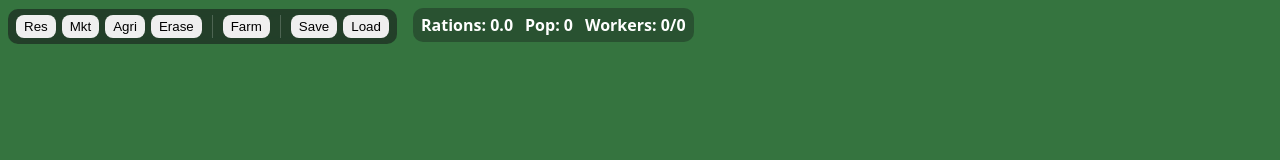
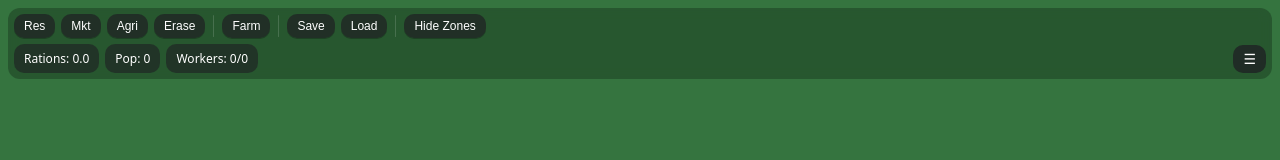
Before and after one commit to jonathanmsaylor/CityBuilder, a website built with Vite: page index.html in a window 1280 px wide. Built offline with nearby package versions, Linux system fonts and the light colour scheme; animation ran at ten frames a second.

Commit message:
9/6/25 @ 7:33pm - Added a UI toggle to hide/show zone overlays for cleaner gameplay. Integrated button into HUD alongside existing controls, ensuring all functionality is preserved. Updated overlay handling logic to support visibility switching without affecting painting or placement.

```diff
--- a/src/core/App.ts
+++ b/src/core/App.ts
@@ -40,6 +40,9 @@ private cancelPendingPaint() {
   }
   this.pendingStartTile = null;
 }
+isOverlayVisible() { return this.overlay.isVisible(); }
+setOverlayVisible(v: boolean) { this.overlay.setVisible(v); }
+toggleOverlayVisible() { this.overlay.setVisible(!this.overlay.isVisible()); }
 
   private rig: CameraRig;
   private grid: Grid;
--- a/src/core/Overlay.ts
+++ b/src/core/Overlay.ts
@@ -61,6 +61,12 @@ eraseSoftDisc(
   }
 
   this.markDirtyRows(y0, y1);
+}
+setVisible(visible: boolean) {
+  this.mesh.visible = !!visible;
+}
+isVisible(): boolean {
+  return this.mesh.visible;
 }
 
   // Hi-res (supersampled) RGBA buffer
--- a/src/ui/hud.css
+++ b/src/ui/hud.css
@@ -1,42 +1,67 @@
-/* src/ui/hud.css */
+/* src/ui/hud.css — compact, wraps nicely, with collapse option */
 .hud {
   position: fixed;
   top: 8px;
   left: 8px;
   right: 8px;
+  z-index: 10;
+  pointer-events: auto;
   font-family: system-ui, -apple-system, Segoe UI, Roboto, sans-serif;
-  user-select: none;
-  z-index: 10;
 }
 
 .hud .bar {
-  display: inline-flex;
+  display: flex;
+  flex-direction: column;
   gap: 6px;
-  background: rgba(20, 20, 24, 0.55);
-  padding: 6px 8px;
-  border-radius: 10px;
+  background: rgba(0, 0, 0, 0.25);
   backdrop-filter: blur(6px);
+  border-radius: 12px;
+  padding: 6px;
 }
 
-.hud .bar button {
-  padding: 4px 8px;
-  border-radius: 8px;
-  border: 0;
+.hud .row {
+  display: flex;
+  align-items: center;
+  gap: 6px;
+  flex-wrap: wrap;          /* <-- wraps on narrow screens */
 }
 
-.hud .bar .sep {
+.hud .hud-btn {
+  font-size: 12px;
+  line-height: 1;
+  padding: 6px 10px;
+  border-radius: 10px;
+  border: 0;
+  color: #fff;
+  background: rgba(30, 30, 35, 0.7);
+  box-shadow: 0 1px 0 rgba(0,0,0,0.25);
+}
+.hud .hud-btn:hover { background: rgba(40, 40, 45, 0.8); }
+.hud .sep {
   width: 1px;
-  background: rgba(255,255,255,0.2);
-  margin: 0 4px;
+  height: 22px;
+  background: rgba(255,255,255,0.15);
+  border-radius: 1px;
+  margin: 0 2px;
 }
 
-.hud .stats {
-  display: inline-flex;
-  gap: 12px;
-  margin-left: 12px;
-  padding: 6px 8px;
-  background: rgba(20, 20, 24, 0.35);
+.hud .stats .pill {
+  font-size: 12px;
+  color: #fff;
+  background: rgba(30, 30, 35, 0.6);
+  padding: 6px 10px;
   border-radius: 10px;
+}
+
+.hud .hud-fab {
+  margin-left: auto;
+  font-size: 14px;
+  padding: 6px 10px;
+  border-radius: 10px;
+  border: 0;
   color: #fff;
-  font-weight: 600;
+  background: rgba(30, 30, 35, 0.75);
 }
+
+/* Collapsed: hide tool row, keep stats + toggle visible */
+.hud.collapsed .row.tools { display: none; }
--- a/src/ui/hud.ts
+++ b/src/ui/hud.ts
@@ -1,5 +1,5 @@
 // src/ui/hud.ts
-// UPDATED: add "Workers: A/B"
+// Compact HUD with collapse + zones visibility toggle
 import { App } from "../core/App";
 import { ZoneId } from "../types/types";
 
@@ -14,45 +14,79 @@ export function initHUD(app: App) {
 
   root.innerHTML = `
     <div class="bar">
-      <button id="paint-res">Res</button>
-      <button id="paint-mkt">Mkt</button>
-      <button id="paint-agr">Agri</button>
-      <button id="erase">Erase</button>
-      <span class="sep"></span>
-      <button id="place-farm">Farm</button>
-      <span class="sep"></span>
-      <button id="save">Save</button>
-      <button id="load">Load</button>
-    </div>
-    <div class="stats">
-      <span id="rations">Rations: 0.0</span>
-      <span id="pop">Pop: 0</span>
-      <span id="workers">Workers: 0/0</span>
+      <div class="row tools">
+        <button id="paint-res" class="hud-btn">Res</button>
+        <button id="paint-mkt" class="hud-btn">Mkt</button>
+        <button id="paint-agr" class="hud-btn">Agri</button>
+        <button id="erase"     class="hud-btn">Erase</button>
+        <span class="sep"></span>
+        <button id="place-farm" class="hud-btn">Farm</button>
+        <span class="sep"></span>
+        <button id="save" class="hud-btn">Save</button>
+        <button id="load" class="hud-btn">Load</button>
+        <span class="sep"></span>
+        <button id="toggle-zones" class="hud-btn">Hide Zones</button>
+      </div>
+
+      <div class="row stats">
+        <span id="rations" class="pill">Rations: 0.0</span>
+        <span id="pop"     class="pill">Pop: 0</span>
+        <span id="workers" class="pill">Workers: 0/0</span>
+        <button id="hud-toggle" class="hud-fab" title="Collapse/Expand HUD">☰</button>
+      </div>
     </div>
   `;
 
-  (document.getElementById("paint-res")!).onclick = () =>
+  // Restore collapsed state
+  if (localStorage.getItem("hud_collapsed") === "1") {
+    root.classList.add("collapsed");
+  }
+
+  // --- tool buttons ---
+  (document.getElementById("paint-res") as HTMLButtonElement).onclick = () =>
     app.setTool({ kind: "paint", zone: ZoneId.Residential });
-  (document.getElementById("paint-mkt")!).onclick = () =>
+  (document.getElementById("paint-mkt") as HTMLButtonElement).onclick = () =>
     app.setTool({ kind: "paint", zone: ZoneId.Market });
-  (document.getElementById("paint-agr")!).onclick = () =>
+  (document.getElementById("paint-agr") as HTMLButtonElement).onclick = () =>
     app.setTool({ kind: "paint", zone: ZoneId.Agriculture });
-  (document.getElementById("erase")!).onclick = () =>
+  (document.getElementById("erase") as HTMLButtonElement).onclick = () =>
     app.setTool({ kind: "erase" });
 
-  (document.getElementById("place-farm")!).onclick = () =>
+  (document.getElementById("place-farm") as HTMLButtonElement).onclick = () =>
     app.setTool({ kind: "place", id: "HydroponicsFarm" });
 
-  (document.getElementById("save")!).onclick = () => app.save();
-  (document.getElementById("load")!).onclick = () => app.load();
+  (document.getElementById("save") as HTMLButtonElement).onclick = () => app.save();
+  (document.getElementById("load") as HTMLButtonElement).onclick = () => app.load();
 
-  // Throttled updater (every ~200ms)
+  // --- zones toggle button ---
+  const zonesBtn = document.getElementById("toggle-zones") as HTMLButtonElement;
+  const refreshZonesLabel = () => {
+    zonesBtn.textContent = app.isOverlayVisible() ? "Hide Zones" : "Show Zones";
+  };
+  refreshZonesLabel();
+  zonesBtn.onclick = () => {
+    app.toggleOverlayVisible();     // toggles visibility
+    refreshZonesLabel();            // update label
+  };
+
+  // --- collapse/expand HUD ---
+  (document.getElementById("hud-toggle") as HTMLButtonElement).onclick = () => {
+    root!.classList.toggle("collapsed");
+    localStorage.setItem(
+      "hud_collapsed",
+      root!.classList.contains("collapsed") ? "1" : "0"
+    );
+  };
+
+  // --- Throttled updater (every ~200ms) ---
   let last = 0;
   function tick(ts: number) {
     if (ts - last >= 200) {
       last = ts;
-      (document.getElementById("rations")!).textContent = `Rations: ${app.getRations().toFixed(1)}`;
-      (document.getElementById("pop")!).textContent = `Pop: ${app.getPopulation()}`;
+      (document.getElementById("rations")!).textContent =
+        `Rations: ${app.getRations().toFixed(1)}`;
+      (document.getElementById("pop")!).textContent =
+        `Pop: ${app.getPopulation()}`;
       (document.getElementById("workers")!).textContent =
         `Workers: ${app.getWorkersAssigned()}/${app.getWorkersNeeded()}`;
     }
```
